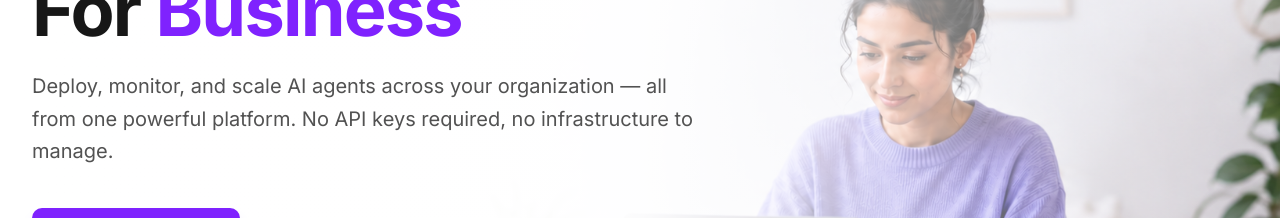
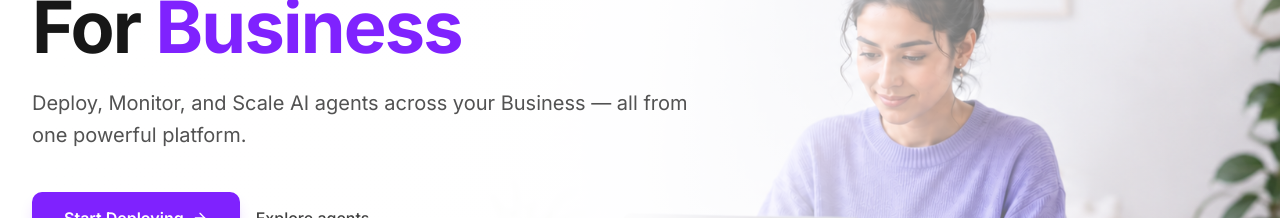
Before and after one commit to akashmahlaz/fireclaw, a Next.js app: page / in a window 1280 px wide. Shown: the part 388-606 px from the top of the page. Built offline with nearby package versions, Linux system fonts and the light colour scheme; no server answers.

Commit message:
noisy text removed from hero

```diff
--- a/components/layout/Hero.tsx
+++ b/components/layout/Hero.tsx
@@ -24,8 +24,7 @@ export function Hero() {
             For <span className="text-violet-600">Business</span>
           </h1>
           <p className="mt-6 text-xl leading-relaxed text-neutral-600">
-            Deploy, monitor, and scale AI agents across your organization — all from one powerful platform.
-            No API keys required, no infrastructure to manage.
+            Deploy, Monitor, and Scale AI agents across your Business — all from one powerful platform.
           </p>
           <div className="mt-10 flex flex-col gap-4 sm:flex-row sm:items-center">
             <Link
```
